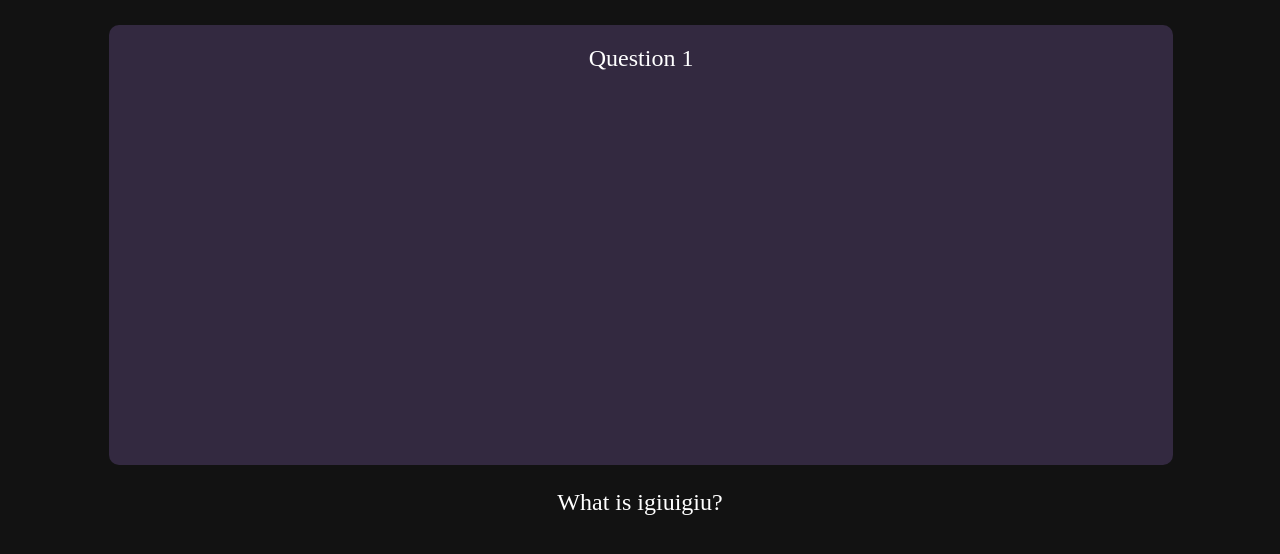
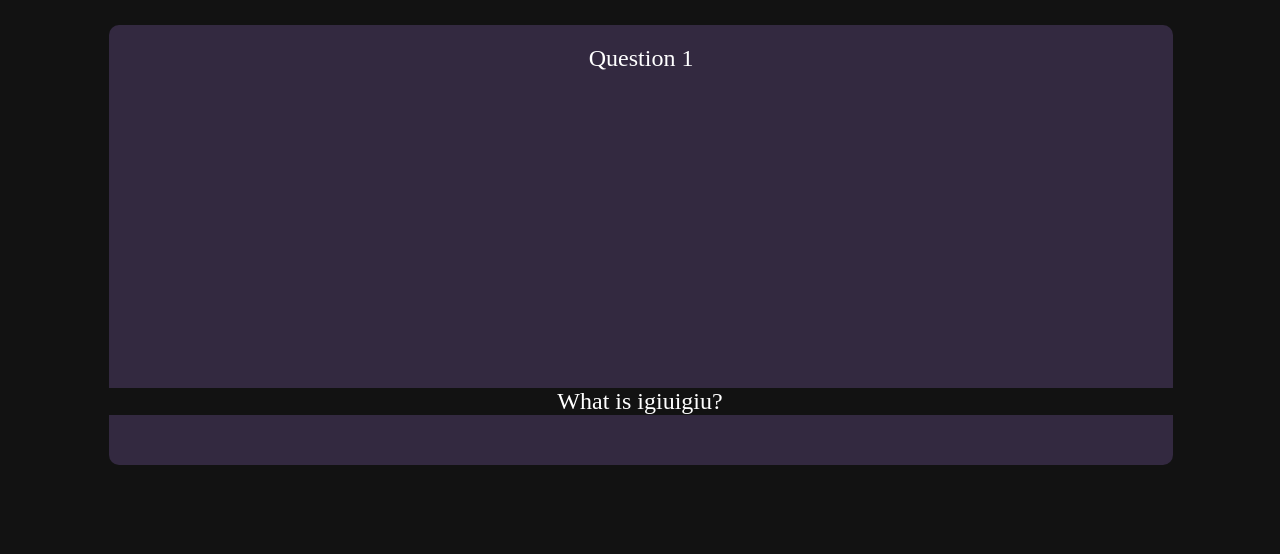
Before and after one commit to TofuPanda1234567/jsquiz, a plain HTML site: page index.html in a window 1280 px wide. Drawn offline with Linux system fonts and the light colour scheme.

Commit message:
fixed question

```diff
--- a/style.css
+++ b/style.css
@@ -16,6 +16,7 @@
     text-align: center;
 }
 .question {
+    margin-top: -8%;
     color: white;
     font-size: 24px;
     text-align: center;
```
